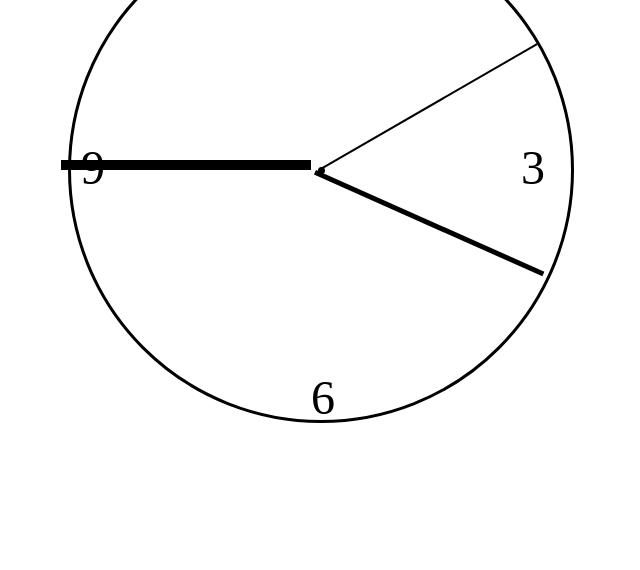
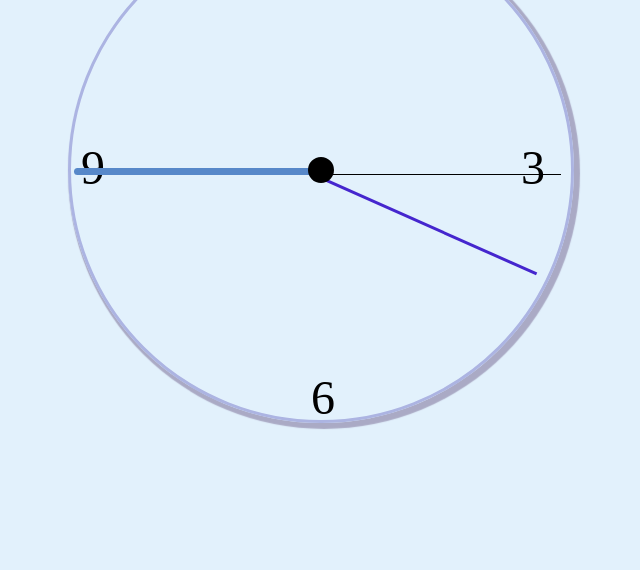
Before and after one commit to Zoriko81/Horloge-JS, a plain HTML site: page index.html in a window 1280 px wide. Shown: the part 230-800 px from the top of the page, without its empty margins (319-959 px from the left). Drawn offline with Linux system fonts and the light colour scheme.

Commit message:
Horloge final

```diff
--- a/script.js
+++ b/script.js
@@ -13,17 +13,9 @@ function nbhorloge () {
     now.push(date.getMinutes())
     now.push(date.getSeconds())
 
-    return now
+    heure.style.transform = `rotate(${now[0]*30}deg)`;
+    minute.style.transform = `rotate(${now[1]*6}deg)`;
+    seconde.style.transform = `rotate(${now[2]*6}deg)`;
 }
 
-
-let nowOk = nbhorloge()
-
-console.log(nowOk);
-
-
-// Donner Angle <- heure locale
-
-heure.style.transform = `rotate(${nowOk[0]*30}deg)`;
-minute.style.transform = `rotate(${nowOk[1]*6}deg)`;
-seconde.style.transform = `rotate(${nowOk[2]*6}deg)`;
+setInterval(nbhorloge, 100)
--- a/style.css
+++ b/style.css
@@ -1,5 +1,5 @@
 body {
-    background-color: white;
+    background-color: rgb(226, 241, 252);
 }
 
 #cadre {
@@ -11,8 +11,10 @@ body {
     left: 0;
     right: 0;
     bottom: 0;
-    border: 3px solid black;
+    border: 3px solid rgb(172, 180, 226);
     border-radius: 100%;
+    box-shadow: 3px 3px 1px 3px rgb(170, 170, 197);
+
 }
 
 #cadre::after {
@@ -20,8 +22,8 @@ body {
     background-color: black;
     position: absolute;
     margin: auto;
-    width: 1px;
-    height: 1px;
+    width: 20px;
+    height: 20px;
     top: 0;
     left: 0;
     right: 0;
@@ -33,20 +35,21 @@ body {
 
 #heure {
     position: absolute;
-    background-color: black;
-    width: 10px;
-    height: 250px;
-    top: 0%;
+    background-color: rgb(87, 136, 201);
+    width: 7px;
+    height: 240px;
+    top: 3%;
     right: 50%;
     transform-origin: bottom left;
+    border-radius: 90px 90px 0px 0px;
 }
 
 #minute {
     position: absolute;
-    background-color: black;
-    width: 5px;
-    height: 250px;
-    top: 0%;
+    background-color: rgb(69, 38, 206);
+    width: 3px;
+    height: 240px;
+    top: 3%;
     right: 50%;
     transform-origin: bottom left;
 }
@@ -54,9 +57,9 @@ body {
 #seconde {
     position: absolute;
     background-color: black;
-    width: 2px;
-    height: 250px;
-    top: 0%;
+    width: 1px;
+    height: 240px;
+    top: 3%;
     right: 50%;
     transform-origin: bottom right;
 }
```
